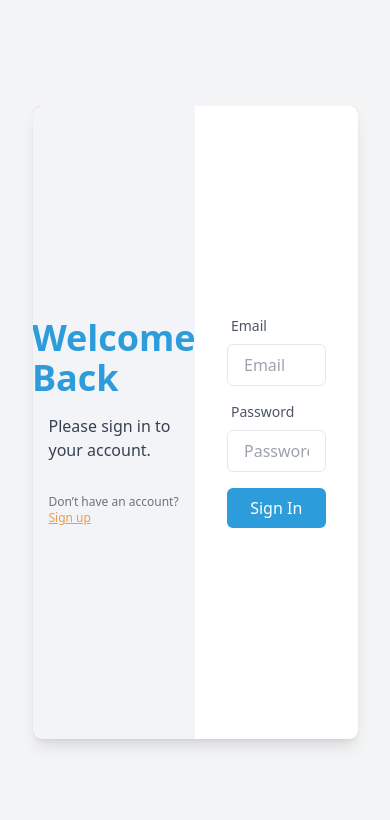
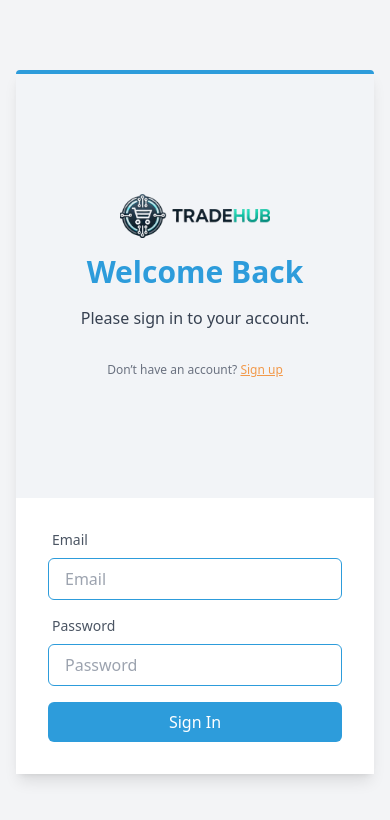
Before and after one commit to devjunayed/trade-hub-client, a Next.js app: page /login in a window 390 px wide. Shown: the top 820 px of the page. Built offline with nearby package versions, Linux system fonts and the light colour scheme.

Commit message:
signin page design completed

```diff
--- a/src/app/(nohfLayout)/login/page.tsx
+++ b/src/app/(nohfLayout)/login/page.tsx
@@ -1,36 +1,95 @@
-import React from "react";
+"use client"
+import Image from "next/image";
+import Link from "next/link";
+import React, { FormEvent, useState } from "react";
+import LogoImg from "@/app/assets/images/trade-hub.png";
 
 const LoginPage = () => {
+  // State variables for email and password
+  const [email, setEmail] = useState("");
+  const [password, setPassword] = useState("");
+
+  // Handle form submission
+  const handleSubmit = (e: FormEvent) => {
+    e.preventDefault();
+    // You can replace this with an API call
+    console.log("Email:", email);
+    console.log("Password:", password);
+  };
+
   return (
     <div className="flex items-center justify-center w-full h-screen bg-gray-100">
-      <div className="relative rounded-lg overflow-hidden shadow-lg w-10/12 md:w-8/12 lg:w-6/12 xl:w-7/12 h-3/4">
-        <div className="absolute inset-0 bg-accent z-0"></div>
-        <div className="relative z-10 flex h-full">
-          {/* Left Side */}
-          <div className="w-1/2 flex flex-col items-center justify-center bg-background px-4 py-8">
-            <h2 className="text-4xl font-semibold text-primary mb-4">Welcome Back</h2>
+      {/* inner container */}
+      <div className="flex sm:flex-row flex-col border-t-4 border-primary w-full mx-4 sm:mx-10 md:w-9/12 lg:w-8/12 xl:w-7/12 h-5/6 sm:h-3/4 shadow-lg rounded">
+        {/* Left side */}
+        <div className="w-full sm:w-1/2 h-full flex flex-col items-center justify-center bg-background px-4 py-8">
+          <Image
+            className={"mb-4"}
+            src={LogoImg}
+            width={150}
+            height={150}
+            alt="logo"
+          />
+          <h2 className="text-3xl font-semibold text-primary mb-4">
+            Welcome Back
+          </h2>
           <p className="text-gray-700 mb-8">Please sign in to your account.</p>
-            <p className="text-xs text-gray-500">Don’t have an account? <a href="#" className="text-accent underline">Sign up</a></p>
+          <p className="text-xs text-gray-500">
+            Don’t have an account?{" "}
+            <Link href="/register" className="text-accent underline">
+              Sign up
+            </Link>
+          </p>
         </div>
 
         {/* Right Side */}
-          <div className="w-1/2 bg-white p-8 flex flex-col justify-center">
-            <form className="space-y-4">
+        <div className="w-full bg-white sm:w-1/2 p-8 flex flex-col justify-center">
+          <form onSubmit={handleSubmit} className="space-y-4">
             <div>
-                <label htmlFor="email" className="mb-2 ml-1  block text-sm font-medium text-gray-600">Email</label>
-                <input type="email" id="email" className="w-full px-4 py-2 border rounded-md outline-none focus:border-accent" placeholder="Email" required />
+              <label
+                htmlFor="email"
+                className="block text-sm font-light ml-1 mb-2 text-gray-600"
+              >
+                Email
+              </label>
+              <input
+                type="email"
+                id="email"
+                value={email}
+                onChange={(e) => setEmail(e.target.value)}
+                className="w-full border-primary px-4 py-2 border rounded-md outline-none focus:border-accent"
+                placeholder="Email"
+                required
+              />
             </div>
             <div>
-                <label htmlFor="password" className="mb-2 ml-1 block text-sm font-medium text-gray-600">Password</label>
-                <input type="password" id="password" className="w-full px-4 py-2 border rounded-md outline-none focus:border-accent" placeholder="Password" required />
+              <label
+                htmlFor="password"
+                className="block font-light text-sm mb-2 ml-1 text-gray-600"
+              >
+                Password
+              </label>
+              <input
+                type="password"
+                id="password"
+                value={password}
+                onChange={(e) => setPassword(e.target.value)}
+                className="w-full border-primary px-4 py-2 border rounded-md outline-none focus:border-accent"
+                placeholder="Password"
+                required
+              />
             </div>
-              <button type="submit" className="w-full py-2 mt-6 bg-primary text-white rounded-md hover:bg-primary-dark focus:outline-none">Sign In</button>
+            <button
+              type="submit"
+              className="w-full py-2 mt-6 bg-primary text-white rounded-md hover:bg-primary-dark focus:outline-none"
+            >
+              Sign In
+            </button>
           </form>
-          </div>
         </div>
       </div>
     </div>
   );
 };
 
-export default LoginPage
+export default LoginPage;
```
Lines whose indentation alone changed are shown as unchanged.
